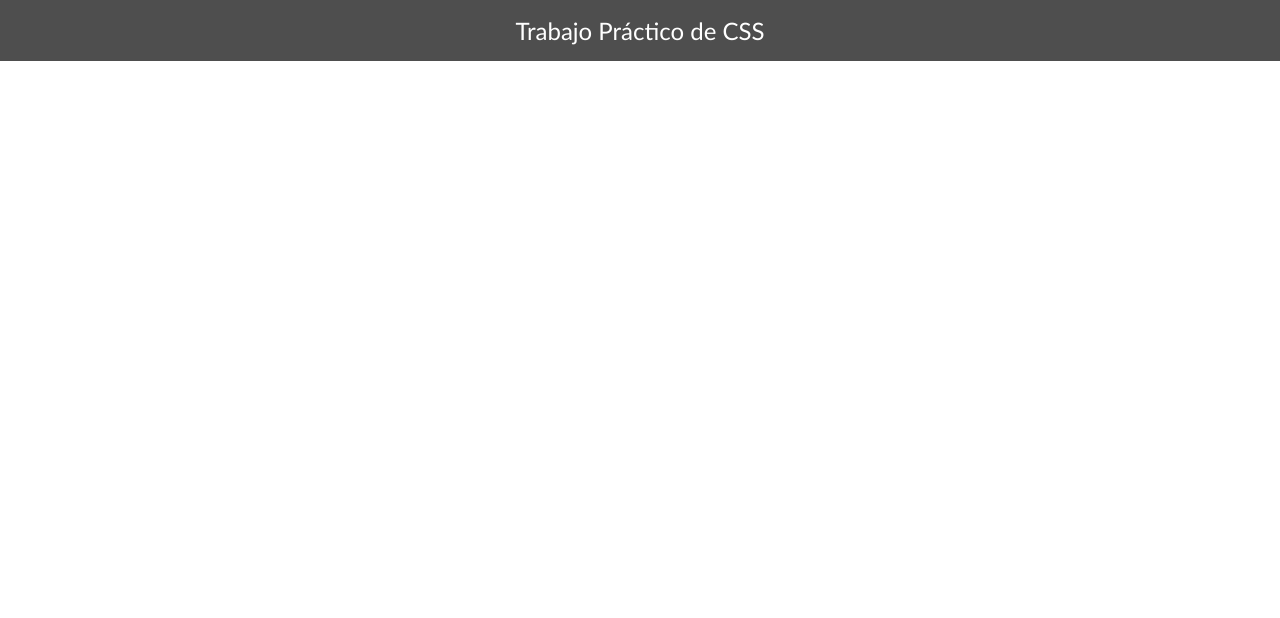
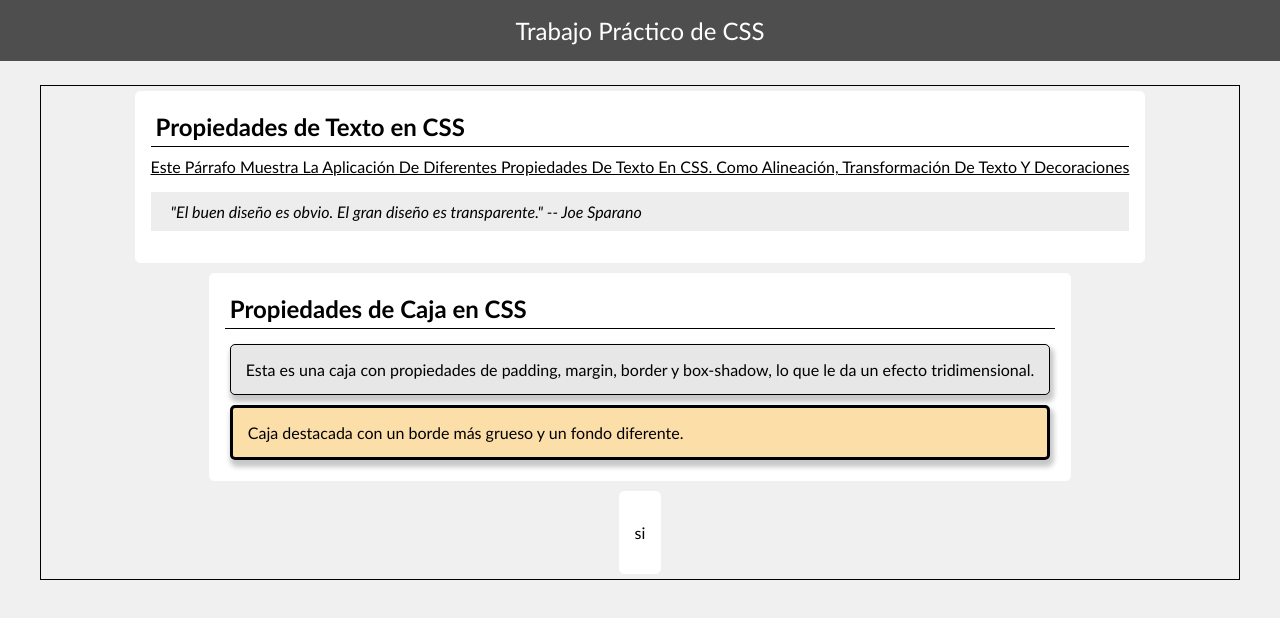
Before and after one commit to EnzoMinchaca/css-tp, a plain HTML site: page index.html in a window 1280 px wide. Drawn offline with Linux system fonts and the light colour scheme.

Commit message:
advanced

```diff
--- a/index.html
+++ b/index.html
@@ -8,7 +8,25 @@
 <body>
     <section class="container">
         <p class="title">Trabajo Práctico de CSS</p>
-        <blockquote></blockquote>
+        <blockquote class="bq">
+            <section class="subcontainer">
+                <h2 class="tit">Propiedades de Texto en CSS</h2>
+                <p class="mayus">Este párrafo muestra la aplicación de diferentes propiedades de texto en CSS. Como alineación, transformación de texto y decoraciones</p>
+                <p class="ital">"El buen diseño es obvio. El gran diseño es transparente." -- Joe Sparano</p>
+            </section>
+            <section class="subcontainer">
+                <h2 class="tit">Propiedades de Caja en CSS</h2>
+                <div class="caja1">
+                    Esta es una caja con propiedades de padding, margin, border y box-shadow, lo que le da un efecto tridimensional.
+                </div>
+                <div class="caja2">
+                    Caja destacada con un borde más grueso y un fondo diferente.
+                </div>
+            </section>
+            <section class="subcontainer">
+                <p>si</p>
+            </section>
+        </blockquote>
     </section>
 </body>
 </html>
--- a/styles.css
+++ b/styles.css
@@ -1,6 +1,8 @@
 body {
     margin: 0;
     padding: 0;
+    background-color: rgb(240, 240, 240);
+    font-family: 'Gill Sans', 'Gill Sans MT', Calibri, 'Trebuchet MS', sans-serif;
 }
 
 .title {
@@ -9,5 +11,65 @@ body {
     color: white;
     background-color: rgb(78, 78, 78);
     padding: 1rem;
-    font-family: 'Gill Sans', 'Gill Sans MT', Calibri, 'Trebuchet MS', sans-serif;
 }
+
+.container {
+
+}
+
+.bq {
+    border: 1px solid black;
+    display: flex;
+    justify-content: center;
+    align-items: center;
+    flex-direction: column;
+}
+
+.subcontainer {
+    border: 1px solid white;
+    background-color: white;
+    border-radius: 5px;
+    display: flex;
+    justify-content: center;
+    flex-direction: column;
+    margin: 5px;
+    padding: 15px;
+}
+
+.tit {
+    border-bottom: 1px solid black;
+    margin: 0;
+    padding: 5px;
+    margin-bottom: 10px;
+}
+
+.mayus {
+    text-align: center;
+    text-transform: capitalize;
+    text-decoration: underline;
+    margin: 0;
+}
+
+.ital {
+    padding: 10px 20px;
+    font-style: italic;
+    background-color: rgba(209, 209, 209, 0.384);
+}
+
+.caja1 {
+    background-color: rgb(231, 231, 231);
+    border: 1px solid black;
+    border-radius: 5px;
+    padding: 15px;
+    margin: 5px;
+    box-shadow: 2px 5px 5px 2px rgba(0, 0, 0, 0.219);
+}
+
+.caja2 {
+    background-color: rgba(250, 206, 124, 0.658);
+    border: 3px solid black;
+    border-radius: 5px;
+    padding: 15px;
+    margin: 5px;
+    box-shadow: 2px 5px 5px 2px rgba(0, 0, 0, 0.219);
+}
```
